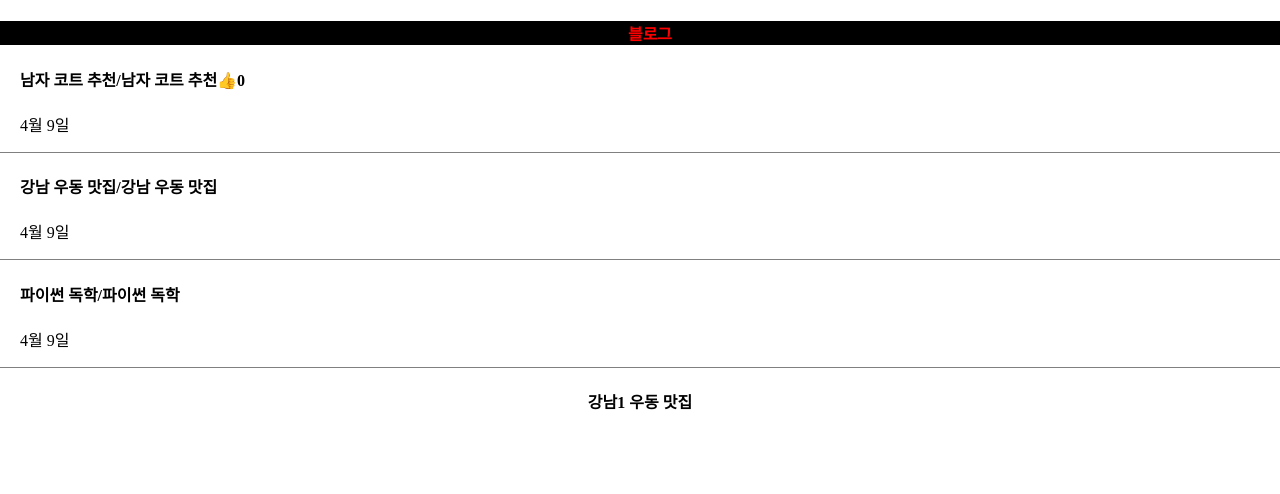
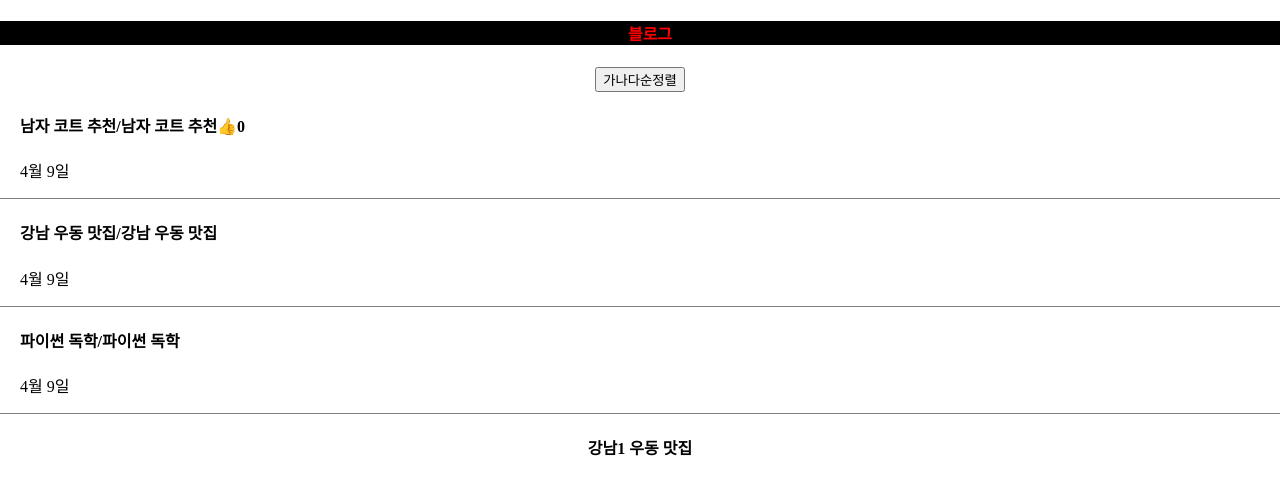
Before and after one commit to yukyeong713/appleReact, a React (Vite) app: page / in a window 1280 px wide. Shown: the top 494 px of the page. Built offline with nearby package versions, Linux system fonts and the light colour scheme.

Commit message:
array state

```diff
--- a/src/App.jsx
+++ b/src/App.jsx
@@ -19,8 +19,20 @@ function App() {
   // 따봉변경 : state 변경용 함수, 이걸 써야 html 재렌더링도 잘됨.
 
   function blogTitleChange() {
-    blogTitle[0] = "여자 코드 추천";
-    setblogTitle([...blogTitle]);
+    //원본은 보존하지 않기 때문에 안좋은 코드
+    //blogTitle[0] = "여자 코드 추천";
+    //setblogTitle([...blogTitle]);
+
+    //원본은 보존하기 위해 복사본을 생성하여 내용 수정
+    let copy = [...blogTitle];
+    copy[0] = "여자 코트 추천";
+    setblogTitle(copy);
+  }
+
+  function titleSorting() {
+    let copy = [...blogTitle];
+    copy.sort();
+    setblogTitle(copy);
   }
 
   return (
@@ -28,6 +40,7 @@ function App() {
       <div className="black-nav">
         <h4 style={{ color: "red", fontSize: "16px" }}>블로그</h4>
       </div>
+      <button onClick={titleSorting}>가나다순정렬</button>
       <div className="list">
         <h4>
           <span
```
